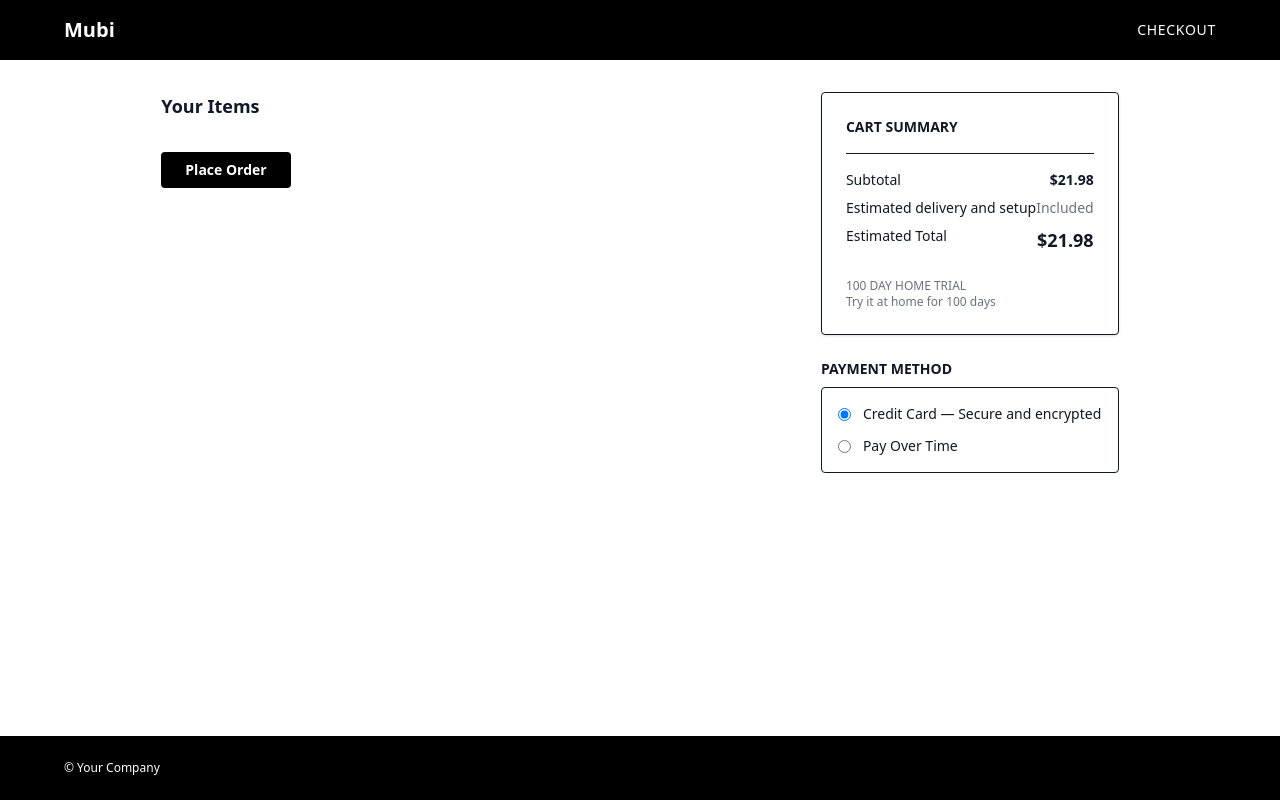
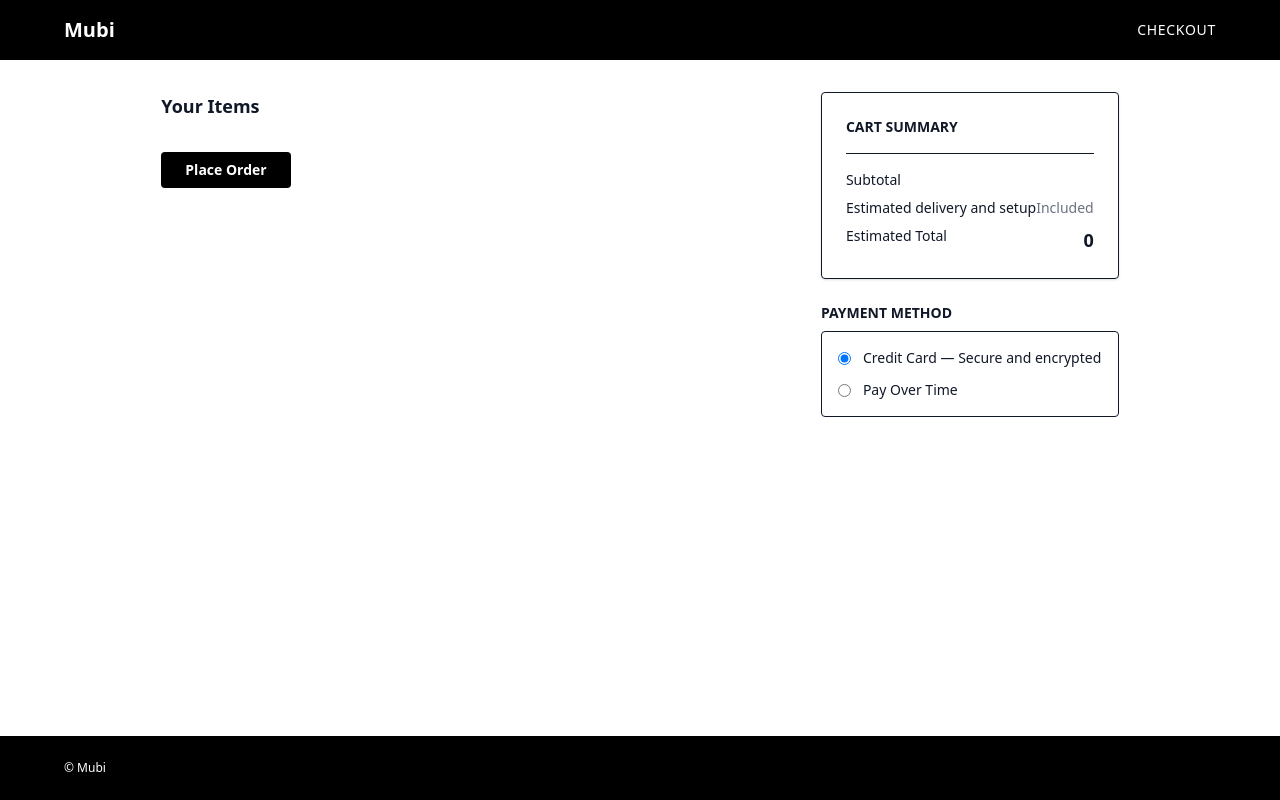
Before and after one commit to danishrahmankpm/mubi, a React (Vite) app: page /checkout in a window 1280 px wide. Built offline with nearby package versions, Linux system fonts and the light colour scheme.

Commit message:
feat:added remove button in checkout page

```diff
--- a/src/components/Checkout.tsx
+++ b/src/components/Checkout.tsx
@@ -1,14 +1,17 @@
 
 import React, { useState } from "react";
-import { useSelector } from "react-redux";
+import { useDispatch, useSelector } from "react-redux";
 
-import type { RootState } from "../state/Store";
+import { type AppDispatch, type RootState } from "../state/Store";
+import { removefromCart } from "../state/CartSlice";
 
 
 
 export default function CheckoutPage({  logo = "Mubi",  }) {
 
   const cartItems=useSelector((state:RootState)=>state.cart.cart)
+  const dispatch=useDispatch<AppDispatch>()
+  const total=useSelector((state:RootState)=>state.cart.totalPrice)
   const [payment, setPayment] = useState("card");
 
 
@@ -31,13 +34,34 @@ export default function CheckoutPage({  logo = "Mubi",  }) {
 
 
     {cartItems.map(item => (
-      <div key={item.id} className="border rounded p-4 flex justify-between">
-        <div>
-          <div className="font-medium">{item.title}</div>
-          <div className="text-xs text-gray-500">{item.original_language}</div>
-        </div>
-        <div className="font-semibold">${item.price}</div>
+      <div
+      key={item.id}
+      className="flex justify-between items-center py-4 border-b"
+    >
+      <div>
+        <div className="font-medium">{item.title}</div>
+        <div className="text-xs text-gray-500">{item.original_language}</div>
       </div>
+
+      <div className="flex items-center gap-4">
+        <div className="font-semibold">$9.99</div>
+
+        {/* Trash Icon (Heroicons outline) */}
+        <button className="hover:text-red-600 transition" onClick={()=>{dispatch(removefromCart(item.id))}}>
+          <svg
+            xmlns="http://www.w3.org/2000/svg"
+            fill="none"
+            viewBox="0 0 24 24"
+            strokeWidth="1.5"
+            stroke="currentColor"
+            className="w-5 h-5"
+          >
+            <path strokeLinecap="round" strokeLinejoin="round" d="M6 7.5h12m-9 3.75v6m6-6v6M9.75 4.5h4.5M4.5 7.5h15l-.75 12.75A2.25 2.25 0 0116.5 22.5h-9a2.25 2.25 0 01-2.25-2.25L4.5 7.5z" />
+          </svg>
+        </button>
+  </div>
+</div>
+
     ))}
 
     <div className="flex items-center justify-between pt-4">
@@ -59,7 +83,7 @@ export default function CheckoutPage({  logo = "Mubi",  }) {
 
       <div className="flex justify-between text-sm">
         <div>Subtotal</div>
-        <div className="font-semibold">$21.98</div>
+        <div className="font-semibold"></div>
       </div>
 
       <div className="flex justify-between text-sm mt-2">
@@ -69,17 +93,10 @@ export default function CheckoutPage({  logo = "Mubi",  }) {
 
       <div className="flex justify-between text-sm mt-2">
         <div>Estimated Total</div>
-        <div className="font-semibold text-lg">$21.98</div>
+        <div className="font-semibold text-lg">{total}</div>
       </div>
 
-      <div className="mt-6 text-xs text-gray-500 grid grid-cols-1 gap-4">
-        <div className="flex items-start gap-3">
-          <div>
-            <div className="font-medium">100 DAY HOME TRIAL</div>
-            <div className="text-xs text-gray-500">Try it at home for 100 days</div>
-          </div>
-        </div>
-      </div>
+
     </div>
 
     <section>
@@ -110,7 +127,7 @@ export default function CheckoutPage({  logo = "Mubi",  }) {
 </main>
 
       <footer className="bg-black text-white px-6 py-6 mt-auto">
-        <div className="max-w-6xl mx-auto text-xs">© Your Company</div>
+        <div className="max-w-6xl mx-auto text-xs">© Mubi</div>
       </footer>
     </div>
   );
--- a/src/components/ExplorePage.tsx
+++ b/src/components/ExplorePage.tsx
@@ -22,6 +22,7 @@ export default function ExplorePage() {
 
 
   useEffect(() => {
+    console.log("inside useeffect")
     dispatch(fetchMovie())
   }, [dispatch]);
 
--- a/src/state/CartSlice.ts
+++ b/src/state/CartSlice.ts
@@ -1,5 +1,6 @@
 import { createSlice, type PayloadAction } from "@reduxjs/toolkit";
 import type { Cart, Movie } from "../types/types";
+
 
 const initial:Cart={
     cart:[],
@@ -16,7 +17,9 @@ const initial:Cart={
             state.totalPrice+=9.99
         },
         removefromCart(state,action:PayloadAction<number>){
-            state.cart.filter(m=>m.id!=action.payload)
+
+            state.cart=state.cart.filter(m=>m.id!=action.payload)
+            state.totalPrice-=9.99
         }
     }
 
--- a/src/state/MovieSlice.ts
+++ b/src/state/MovieSlice.ts
@@ -49,16 +49,19 @@ const movieSlice = createSlice({
   extraReducers: (builder) => {
     builder
       .addCase(fetchMovie.pending, (state) => {
+
         state.loading = true;
         state.error = null;
       })
 
       .addCase(fetchMovie.fulfilled, (state, action) => {
+        console.log("api ok")
         state.loading = false;
         console.log(action.payload)
         state.data = action.payload;
       })
       .addCase(fetchMovie.rejected, (state, action) => {
+        console.log("api fail")
         state.loading = false;
         state.error = action.error.message ?? "Failed to fetch movie";
       });
```
